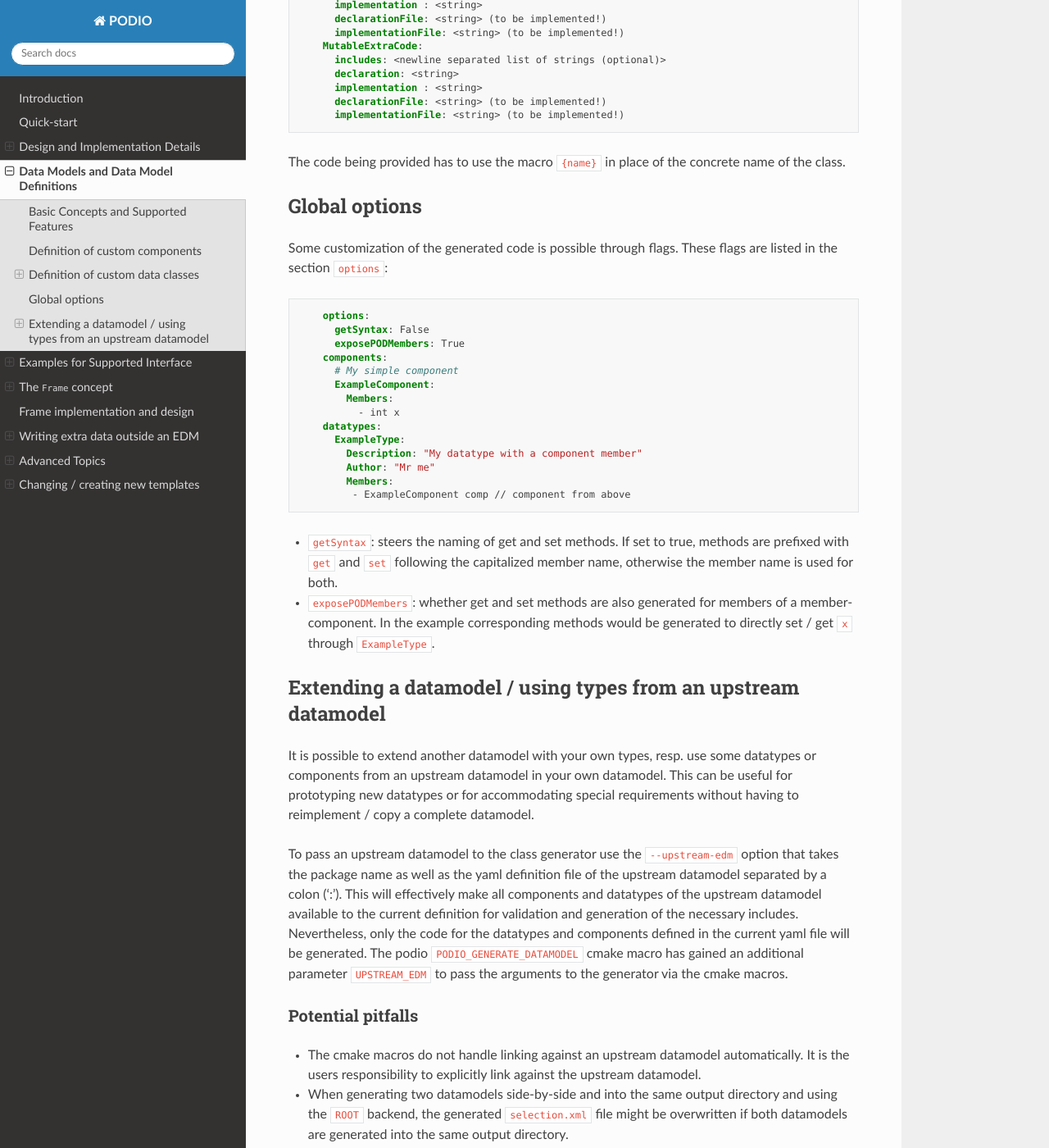
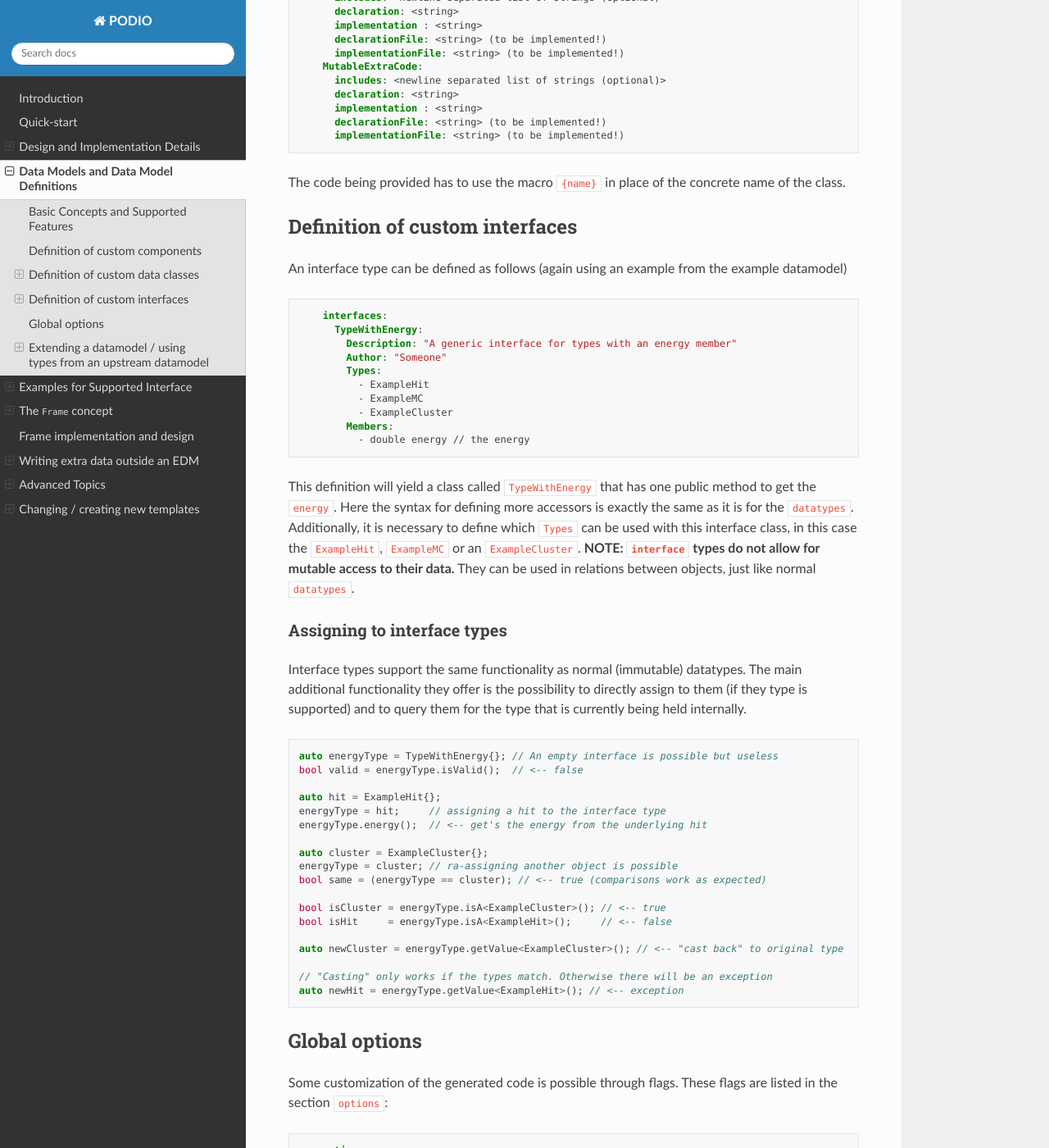
Before and after one commit to AIDASoft/podio, a Sphinx documentation site: the page built from doc/datamodel_syntax.md, in a window 1280 px wide and 1400 px high, scrolled down 2833 px. Shown: the whole window at 82% size. Built offline with Sphinx 7.4.7 and the Read the Docs theme 2.0.0, drawn with Linux system fonts in a browser that asks for light colours; pages that are not in the unit, such as notebooks, are missing from menus; the version number could not be read and is left out; some of the changed text lies outside the part shown.

Commit message:
Add documentation for interface types

````diff
--- a/doc/datamodel_syntax.md
+++ b/doc/datamodel_syntax.md
@@ -9,6 +9,7 @@ PODIO encourages the usage of composition, rather than inheritance.
 One of the reasons for doing so is the focus on efficiency friendly `plain-old-data`.
 For this reason, PODIO does not support inheritance within the defined data model.
 Instead, users can combine multiple `components` to build a to be used `datatype`.
+Additionally, if several datatypes should be callable through the same interface, the `interface` category can be used.
 
 To allow the datatypes to be real PODs, the data stored within the data model are constrained to be
 POD-compatible data. Those are
@@ -92,7 +93,6 @@ For describing physics quantities it is important to know their units. Thus it i
       <type> <name>{<default-value>} [<unit>] // <comment>
 ```
 
-
 ### Definition of references between objects:
 There can be one-to-one-relations and one-to-many relations being stored in a particular class. This happens either in the `OneToOneRelations` or `OneToManyRelations` section of the data definition. The definition has again the form:
 
@@ -126,6 +126,57 @@ The `includes` will be add to the header files of the generated classes.
 
 The code being provided has to use the macro `{name}` in place of the concrete name of the class.
 
+## Definition of custom interfaces
+An interface type can be defined as follows (again using an example from the example datamodel)
+
+```yaml
+    interfaces:
+      TypeWithEnergy:
+        Description: "A generic interface for types with an energy member"
+        Author: "Someone"
+        Types:
+          - ExampleHit
+          - ExampleMC
+          - ExampleCluster
+        Members:
+          - double energy // the energy
+```
+
+This definition will yield a class called `TypeWithEnergy` that has one public
+method to get the `energy`. Here the syntax for defining more accessors is
+exactly the same as it is for the `datatypes`. Additionally, it is necessary to
+define which `Types` can be used with this interface class, in this case the
+`ExampleHit`, `ExampleMC` or an `ExampleCluster`. **NOTE: `interface` types do
+not allow for mutable access to their data.** They can be used in relations
+between objects, just like normal `datatypes`.
+
+### Assigning to interface types
+
+Interface types support the same functionality as normal (immutable) datatypes.
+The main additional functionality they offer is the possibility to directly
+assign to them (if they type is supported) and to query them for the type that
+is currently being held internally.
+
+```cpp
+auto energyType = TypeWithEnergy{}; // An empty interface is possible but useless
+bool valid = energyType.isValid();  // <-- false
+
+auto hit = ExampleHit{};
+energyType = hit;     // assigning a hit to the interface type
+energyType.energy();  // <-- get's the energy from the underlying hit
+
+auto cluster = ExampleCluster{};
+energyType = cluster; // ra-assigning another object is possible
+bool same = (energyType == cluster); // <-- true (comparisons work as expected)
+
+bool isCluster = energyType.isA<ExampleCluster>(); // <-- true
+bool isHit     = energyType.isA<ExampleHit>();     // <-- false
+
+auto newCluster = energyType.getValue<ExampleCluster>(); // <-- "cast back" to original type
+
+// "Casting" only works if the types match. Otherwise there will be an exception
+auto newHit = energyType.getValue<ExampleHit>(); // <-- exception
+```
 
 ## Global options
 Some customization of the generated code is possible through flags. These flags are listed in the section `options`:
````
